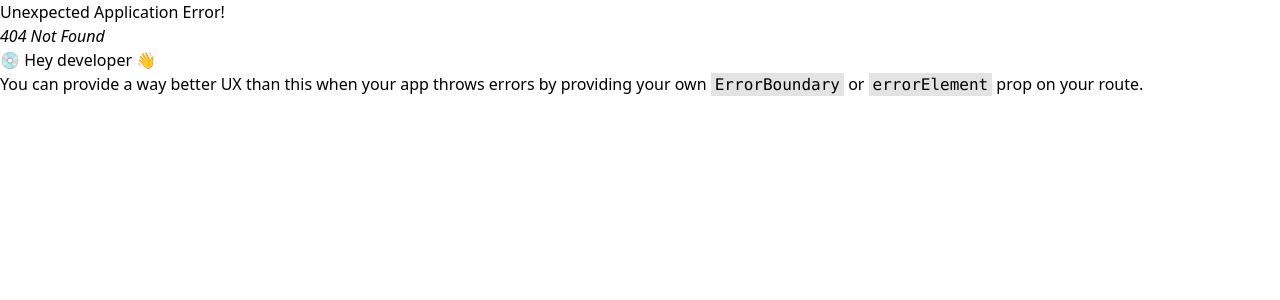
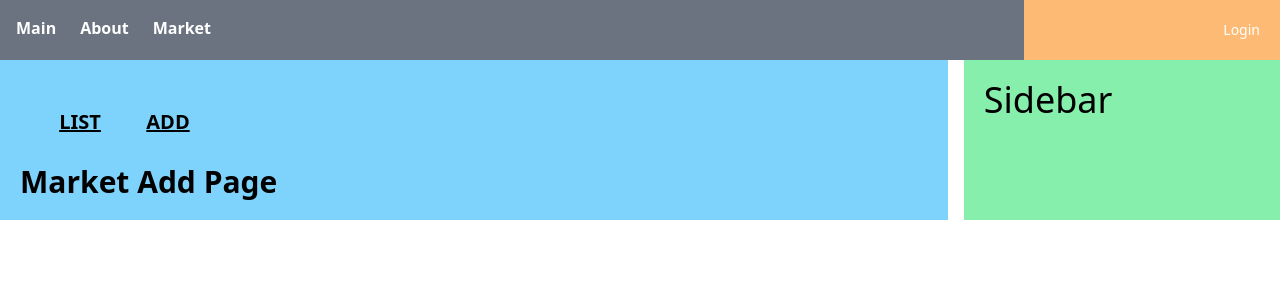
Before and after one commit to hyewon218/traditional-market-front, a React (Create React App) app: page /markets/add in a window 1280 px wide. Before the commit this address had no page. Shown: the top 300 px of the page. Built offline with nearby package versions, Linux system fonts and the light colour scheme.

Commit message:
시장 등록 페이지 추가 및 useNavigate() 사용

```diff
--- /dev/null
+++ b/src/pages/markets/AddPage.js
@@ -0,0 +1,7 @@
+const AddPage = () => {
+    return (
+        <div className="text-3xl font-extrabold">
+            Market Add Page </div>
+    );
+}
+export default AddPage;
--- a/src/pages/markets/IndexPage.js
+++ b/src/pages/markets/IndexPage.js
@@ -1,17 +1,31 @@
-import {Outlet} from "react-router-dom" ;
+import {Outlet, useNavigate} from "react-router-dom" ;
 import BasicLayout from "../../layouts/BasicLayout";
+import {useCallback} from "react";
 
 const IndexPage = () => {
+
+    const navigate = useNavigate()
+
+    const handleClickList = useCallback(() => {
+        navigate({pathname: 'list'})
+    })
+    const handleClickAdd = useCallback(() => {
+        navigate({pathname: 'add'})
+    })
+
     return (
         <BasicLayout>
             <div className="w-full flex m-2 p-2">
                 <div
-                    className="text-xl m-1 p-2 w-20 font-extrabold text-center underline">LIST
+                    className="text-xl m-1 p-2 w-20 font-extrabold text-center underline"
+                    onClick={handleClickList}>LIST
                 </div>
                 <div
-                    className="text-xl m-1 p-2 w-20 font-extrabold text-center underline">ADD
+                    className="text-xl m-1 p-2 w-20 font-extrabold text-center underline"
+                    onClick={handleClickAdd}>ADD
                 </div>
             </div>
+
             <div className="flex flex-wrap w-full">
                 <Outlet/>
             </div>
--- a/src/router/marketRouter.js
+++ b/src/router/marketRouter.js
@@ -1,10 +1,13 @@
 import {Suspense, lazy} from "react";
 import {Navigate} from "react-router-dom";
-import ReadPage from "../pages/markets/ReadPage";
 
 const Loading = <div>Loading....</div>
 const MarketList = lazy(() => import("../pages/markets/ListPage"))
+const MarketRead = lazy(() => import("../pages/markets/ReadPage"))
+const MarketAdd = lazy(() => import("../pages/markets/AddPage"))
+
 const marketRouter = () => {
+
     return [
         {
             path: "list",
@@ -16,7 +19,11 @@ const marketRouter = () => {
         },
         {
             path: "read/:mno",
-            element: <Suspense fallback={Loading}><ReadPage/></Suspense>
+            element: <Suspense fallback={Loading}><MarketRead/></Suspense>
+        },
+        {
+            path: "add",
+            element: <Suspense fallback={Loading}><MarketAdd/></Suspense>
         }
     ]
 }
```
